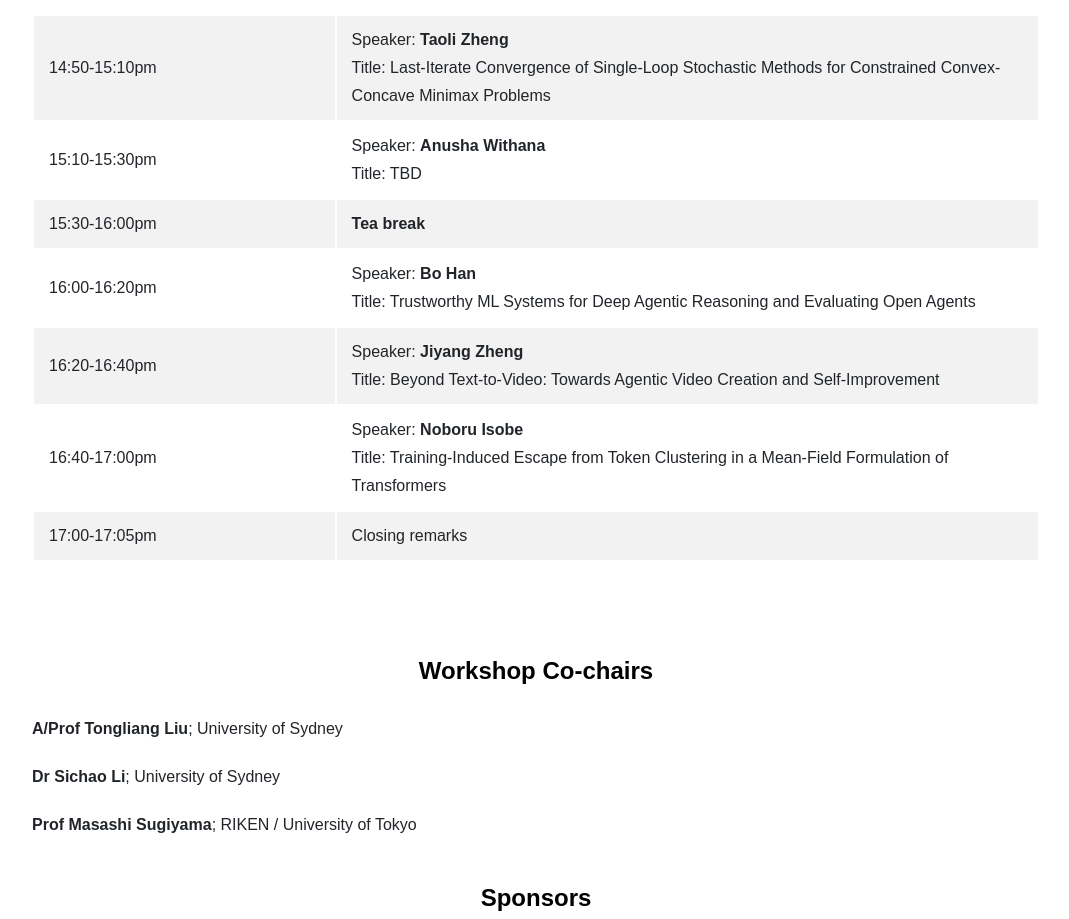
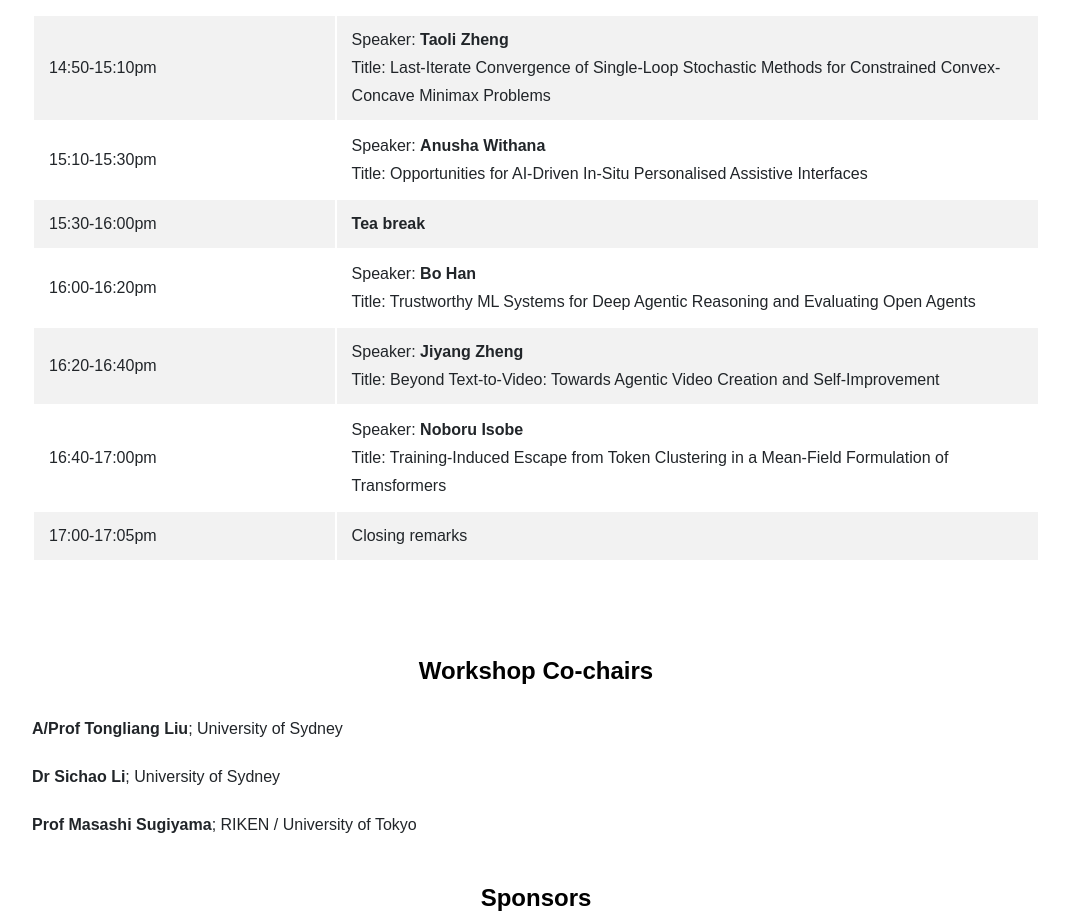
Before and after one commit to tongliang-liu/tongliang-liu.github.io, a plain HTML site: page riken_workshop_2026.html in a window 1280 px wide. Shown: the part 1428-2347 px from the top of the page, without its empty margins (104-1173 px from the left). Drawn offline with Linux system fonts and the light colour scheme.

Commit message:
Update riken_workshop_2026.html

```diff
--- a/riken_workshop_2026.html
+++ b/riken_workshop_2026.html
@@ -121,7 +121,7 @@ Title: Last-Iterate Convergence of Single-Loop Stochastic Methods for Constraine
 			        <td class="left-text bb-w">
 15:10-15:30pm</td>
 	<td class="right-text bb-w">Speaker: <b>Anusha Withana</b><br>
-Title: TBD</td>
+Title: Opportunities for AI-Driven In-Situ Personalised Assistive Interfaces</td>
      </tr>
 
 	        <td class="left-text">
```
